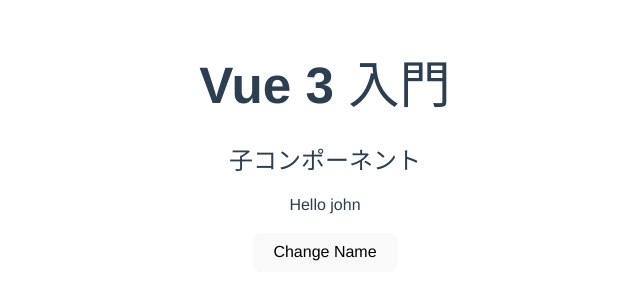
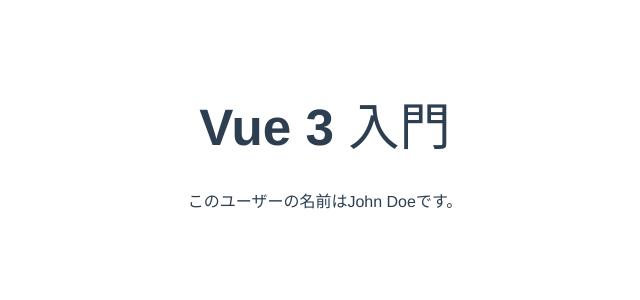
Before and after one commit to eppula119/vue3_practice1, a Vue app: page / in a window 1280 px wide. Shown: the part 282-582 px from the top of the page, without its empty margins (315-955 px from the left). Built offline with nearby package versions, Linux system fonts and the light colour scheme.

Commit message:
テスト

```diff
--- a/src/App.vue
+++ b/src/App.vue
@@ -1,16 +1,16 @@
 <script setup>
-import Hello from './components/HelloWorld.vue';
-import { ref } from 'vue'
-const name = ref('john')
-const changeName = () => {
-  console.log('子コンポーネントからの通知');
-  name.value = 'Ken'
-};
+import { ref } from 'vue';
+import Input from './components/Input.vue';
+import Hellow from './components/HelloWorld.vue';
+import User from './components/User.vue';
+
+const name = ref('John Doe');
+const address = ref('');
 </script>
 
 <template>
   <h1>Vue 3 入門</h1>
-  <Hello v-on:changeNameEvent="changeName" :name="name"/>
+  <User name="John Doe"></User>
 </template>
 
 <style>
--- a/src/components/HelloWorld.vue
+++ b/src/components/HelloWorld.vue
@@ -1,15 +1,29 @@
 <script setup>
-  const props = defineProps({
-    name: String
-  })
-  const emit  = defineEmits()
-  const changeName = () => {
-    emit('changeNameEvent')
+import { ref } from 'vue';
+
+const props = defineProps({
+  name: String,
+});
+
+const name = ref(props.name);
+
+const emit = defineEmits({
+  changeNameEvent: (name) => {
+    console.log('name:', name);
+    return false;
   }
+})
+
+const changeName = () => {
+  emit('changeNameEvent', name.value);
+};
+
+
+
 </script>
 
 <template>
   <h2>子コンポーネント</h2>
   <p>Hello {{ props.name }}</p>
-  <button @click="changeName">Change Name</button>
+  <input type="text" v-model="name" @input="changeName" />
 </template>
--- /dev/null
+++ b/src/components/Input.vue
@@ -0,0 +1,12 @@
+<script setup>
+const props = defineProps({
+  modelVfalue: String,
+});
+</script>
+<template>
+  <input
+    :value="props.modelVfalue"
+    @input="$emit('update:modelVfalue', $event.target.value)"
+    style="padding: 1em; border-radius: 1em; margin: 0.5em"
+  />
+</template>
--- /dev/null
+++ b/src/components/User.vue
@@ -0,0 +1,7 @@
+<script setup>
+  const props = defineProps(['name']);
+</script>
+
+<template>
+  <p>このユーザーの名前は{{ props.name }}です。</p>
+</template>
```
